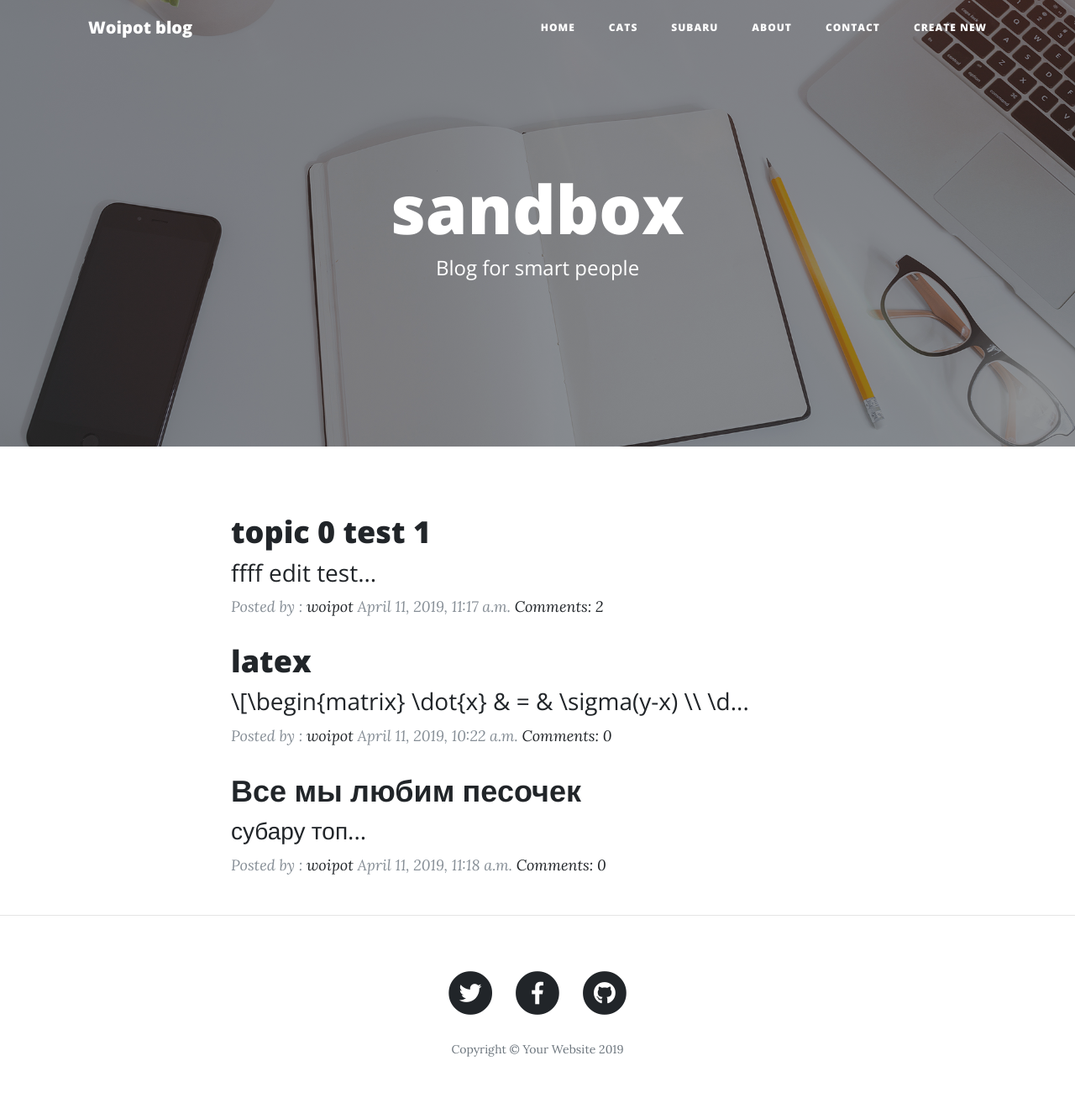
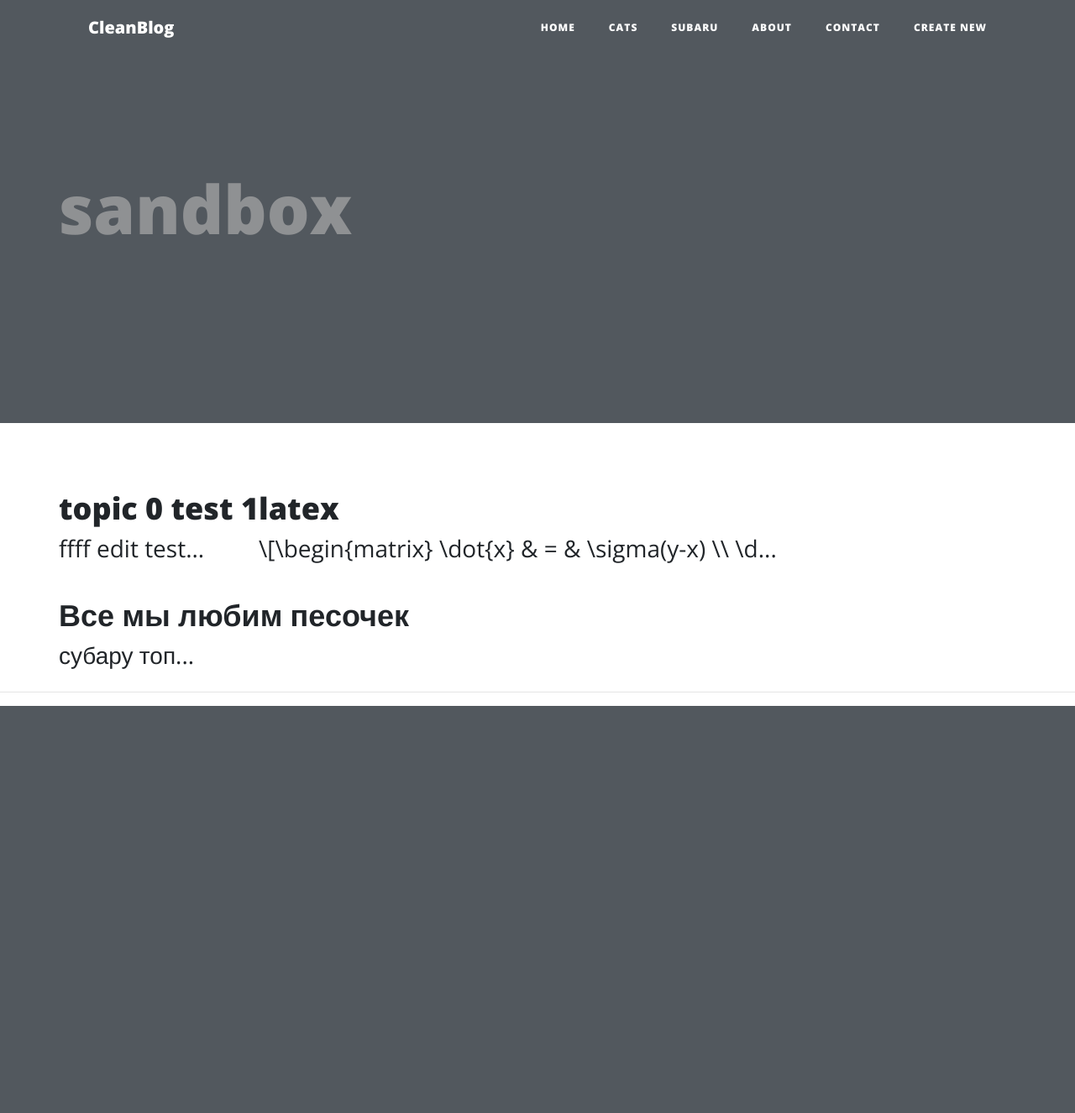
Before and after one commit to woipot/6sem_DjangoBlog, a Django app: page / in a window 1280 px wide. Shown: the whole page at 84% size. After the commit the page ends 841 px from the top, so only its background shows below. Run offline with Django 3.2, Linux system fonts and the light colour scheme; data comes from the database, SQL or seed files in the repository; some libraries are stand-ins or nearby versions.

Commit message:
try to fix

```diff
--- a/templates/blog/about.html
+++ b/templates/blog/about.html
@@ -13,7 +13,7 @@
   <title>About</title>
 
   <!-- Bootstrap core CSS -->
-  <link href="{% static 'vendor/bootstrap/css/bootstrap.min.css' %}" rel="stylesheet">
+  <link href="{х% static 'vendor/bootstrap/css/bootstrap.min.css' %}" rel="stylesheet">
 
   <!-- Custom fonts for this template -->
   <link href="{% static 'vendor/fontawesome-free/css/all.min.css' %}" rel="stylesheet" type="text/css">
@@ -48,7 +48,7 @@
   <div class="container">
     <div class="row">
       <div class="col-lg-8 col-md-10 mx-auto">
-        <p>Stulnikov kt 303b, known as Woipot</p>
+        <p>Никита удалов 303б</p>
       </div>
     </div>
   </div>
--- a/templates/blog/contact.html
+++ b/templates/blog/contact.html
@@ -31,16 +31,13 @@
  {% include 'blog/navi.html' %}
 
   <!-- Page Header -->
-  <header class="masthead" style="background-image: url({% static 'img/contact-bg.jpg' %})">
-    <div class="overlay"></div>
+  <header class="masthead" >
     <div class="container">
       <div class="row">
-        <div class="col-lg-8 col-md-10 mx-auto">
           <div class="page-heading">
             <h1>Contact Me</h1>
             <span class="subheading">Have questions? I have answers.</span>
           </div>
-        </div>
       </div>
     </div>
   </header>
--- a/templates/blog/index.html
+++ b/templates/blog/index.html
@@ -6,8 +6,6 @@
   <meta name="viewport" content="width=device-width, initial-scale=1, shrink-to-fit=no">
   <meta name="description" content="">
   <meta name="author" content="">
-
-  <title>Woipot blog</title>
 
   <!-- Bootstrap core CSS -->
   <link href="{% static 'vendor/bootstrap/css/bootstrap.min.css' %}" rel="stylesheet">
@@ -28,16 +26,14 @@
   {% include 'blog/navi.html' %}
 
   <!-- Page Header -->
-  <header class="masthead" style="background-image: url({% static 'img/home-bg.jpg' %})">
+  <header class="masthead">
     <div class="overlay"></div>
     <div class="container">
       <div class="row">
-        <div class="col-lg-8 col-md-10 mx-auto">
           <div class="site-heading">
             {% block head %}
             {% endblock %}
           </div>
-        </div>
       </div>
     </div>
   </header>
@@ -45,51 +41,12 @@
   <!-- Main Content -->
   <div class="container">
     <div class="row">
-    <div class="col-lg-8 col-md-10 mx-auto">
         {% block content %}
         {% endblock %}
-    </div>
     </div>
   </div>
 
   <hr>
-
-  <!-- Footer -->
-  <footer>
-    <div class="container">
-      <div class="row">
-        <div class="col-lg-8 col-md-10 mx-auto">
-          <ul class="list-inline text-center">
-            <li class="list-inline-item">
-              <a href="#">
-                <span class="fa-stack fa-lg">
-                  <i class="fas fa-circle fa-stack-2x"></i>
-                  <i class="fab fa-twitter fa-stack-1x fa-inverse"></i>
-                </span>
-              </a>
-            </li>
-            <li class="list-inline-item">
-              <a href="#">
-                <span class="fa-stack fa-lg">
-                  <i class="fas fa-circle fa-stack-2x"></i>
-                  <i class="fab fa-facebook-f fa-stack-1x fa-inverse"></i>
-                </span>
-              </a>
-            </li>
-            <li class="list-inline-item">
-              <a href="#">
-                <span class="fa-stack fa-lg">
-                  <i class="fas fa-circle fa-stack-2x"></i>
-                  <i class="fab fa-github fa-stack-1x fa-inverse"></i>
-                </span>
-              </a>
-            </li>
-          </ul>
-          <p class="copyright text-muted">Copyright &copy; Your Website 2019</p>
-        </div>
-      </div>
-    </div>
-  </footer>
 
   <!-- Bootstrap core JavaScript -->
   <script src="{% static 'vendor/jquery/jquery.min.js' %}"></script>
--- a/templates/blog/navi.html
+++ b/templates/blog/navi.html
@@ -4,7 +4,7 @@
 <!-- Navigation -->
   <nav class="navbar navbar-expand-lg navbar-light fixed-top" id="mainNav">
     <div class="container">
-      <a class="navbar-brand" href="/">Woipot blog</a>
+      <a class="navbar-brand" href="/">CleanBlog</a>
       <button class="navbar-toggler navbar-toggler-right" type="button" data-toggle="collapse" data-target="#navbarResponsive" aria-controls="navbarResponsive" aria-expanded="false" aria-label="Toggle navigation">
         Menu
         <i class="fas fa-bars"></i>
--- a/templates/blog/post.html
+++ b/templates/blog/post.html
@@ -30,18 +30,16 @@
   {% include 'blog/navi.html' %}
 
   <!-- Page Header -->
-  <header class="masthead" style="background-image: url({% static 'img/post-bg.jpg' %})">
+  <header class="masthead" >
     <div class="overlay"></div>
     <div class="container">
       <div class="row">
-        <div class="col-lg-8 col-md-10 mx-auto">
           <div class="post-heading">
 
             {% block head %}
             {% endblock %}
 
           </div>
-        </div>
       </div>
     </div>
   </header>
--- a/templates/blog/post_detail.html
+++ b/templates/blog/post_detail.html
@@ -3,9 +3,6 @@
 {% block head %}
 
 <h1>{{ post.title }}</h1>
-            <span class="meta">Posted by
-              <a>{{post.author}}</a>
-              {{ post.published_date }}</span>
 {% endblock %}
 
 {% block content %}
--- a/templates/blog/post_list.html
+++ b/templates/blog/post_list.html
@@ -4,7 +4,6 @@
 {% block head %}
 
  <h1>{{ topic.title }}</h1>
-    <span class="subheading">Blog for smart people</span>
 
 {% endblock %}
 
@@ -19,11 +18,6 @@
           {{ post.text|slice:":50" }}...
         </h3>
       </a>
-      <p class="post-meta">Posted by :
-        <a>{{ post.author }}</a>
-        {{ post.published_date }}
-        <a href="{% url 'post_detail' pk=post.pk %}">Comments: {{ post.comments.count }}</a>
-      </p>
     </div>
     {% endfor %}
 {% endblock %}
```
Also changed, not shown: assets/img/about-bg.jpg (deleted), assets/img/contact-bg.jpg (deleted), assets/img/home-bg.jpg (deleted), assets/img/post-bg.jpg (deleted), assets/img/post-sample-image.jpg (deleted).
